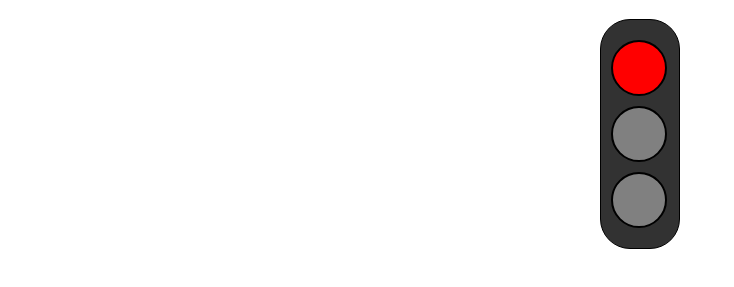
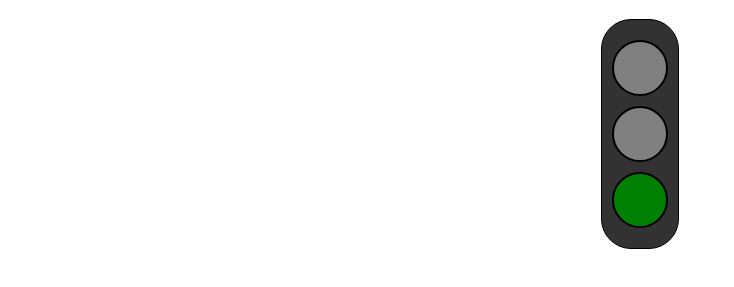
Before and after one commit to ovmanu/semaforo, a plain HTML site: page index.html in a window 1280 px wide. Shown: the part 61-348 px from the top of the page, without its empty margins (0-734 px from the left). Drawn offline with Linux system fonts and the light colour scheme.

Commit message:
v0.4 semaforo del dia

```diff
--- a/index.html
+++ b/index.html
@@ -9,7 +9,7 @@
     <style>
         .cajasemaforo{
             padding:10px;
-            width:58px;
+            width:56px;
             border: 1px solid black;
             border-radius: 30px;
             margin: 0 auto;
@@ -43,13 +43,13 @@
         function cambiarColor(id, prender)
         {
             var color='grey';
-            if(prender) color =id;
+            if(prender==true) color =id;
             document.querySelector('#'+id).style.backgroundColor=color
         }
 
-        cambiarColor('red', true);
+        cambiarColor('red', !true);
         cambiarColor('yellow', false);
-        cambiarColor('green', !true);
+        cambiarColor('green', true);
     </script>
 </body>
 </html>
```
